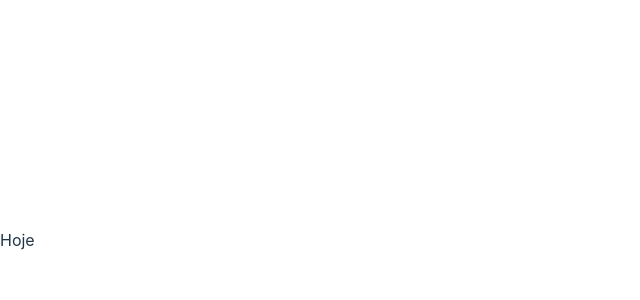
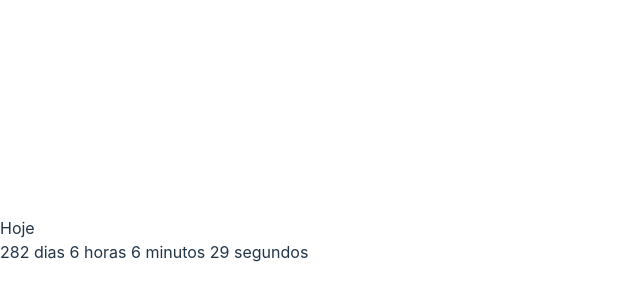
Before and after one commit to softeam-org/sibragecsbtic-web, a React (Vite) app: page / in a window 1280 px wide. Shown: the part 160-460 px from the top of the page, without its empty margins (0-640 px from the left). Built offline with nearby package versions, Linux system fonts and the light colour scheme.

Commit message:
Contador de dias para o evento adicionado

```diff
--- a/src/container/Home.jsx
+++ b/src/container/Home.jsx
@@ -1,8 +1,12 @@
 import React from 'react'
+import Timer from './components/Timer'
 
 function Home() {
   return (
-    <div>Hoje</div>
+    <div>
+      <div>Hoje</div>
+      <Timer />
+    </div>
   )
 }
 
--- /dev/null
+++ b/src/container/components/Timer.jsx
@@ -0,0 +1,70 @@
+import React, { useState, useEffect } from "react";
+
+function Timer() {
+  const [timeLeft, setTimeLeft] = useState(calculateTimeLeft());
+
+  useEffect(() => {
+    const timer = setTimeout(() => {
+      setTimeLeft(calculateTimeLeft());
+    }, 1000);
+    // Clear timeout if the component is unmounted
+    return () => clearTimeout(timer);
+  });
+
+  function calculateTimeLeft() {
+    // Replace this with the date you want to count down to
+    const countDownDate = new Date("2023-11-27T23:59:59Z").getTime();
+    const now = new Date().getTime();
+    const difference = countDownDate - now;
+
+    let days = 0;
+    let hours = 0;
+    let minutes = 0;
+    let seconds = 0;
+
+    if (difference > 0) {
+      days = Math.floor(difference / (1000 * 60 * 60 * 24));
+      hours = Math.floor((difference / (1000 * 60 * 60)) % 24);
+      minutes = Math.floor((difference / 1000 / 60) % 60);
+      seconds = Math.floor((difference / 1000) % 60);
+    }
+
+    return {
+      days,
+      hours,
+      minutes,
+      seconds
+    };
+  }
+
+  return (
+    <div>
+      {timeLeft.days > 0 && (
+        <p>
+          {timeLeft.days} {timeLeft.days > 1 ? "dias" : "dia"} {timeLeft.hours}{" "}
+          {timeLeft.hours > 1 ? "horas" : "hora"} {timeLeft.minutes}{" "}
+          {timeLeft.minutes > 1 ? "minutos" : "minuto"} {timeLeft.seconds}{" "}
+          {timeLeft.seconds > 1 ? "segundos" : "segundos"}
+        </p>
+      )}
+      {timeLeft.days === 0 && timeLeft.hours > 0 && (
+        <p>
+          {timeLeft.hours} {timeLeft.hours > 1 ? "horas" : "hora"}{" "}
+          {timeLeft.minutes} {timeLeft.minutes > 1 ? "minutos" : "minuto"}{" "}
+          {timeLeft.seconds} {timeLeft.seconds > 1 ? "segundos" : "segundos"}
+        </p>
+      )}
+      {timeLeft.days === 0 && timeLeft.hours === 0 && timeLeft.minutes > 0 && (
+        <p>
+          {timeLeft.minutes} {timeLeft.minutes > 1 ? "minutos" : "minuto"}{" "}
+          {timeLeft.seconds} {timeLeft.seconds > 1 ? "segundos" : "segundo"}
+        </p>
+      )}
+      {timeLeft.days === 0 &&
+        timeLeft.hours === 0 &&
+        timeLeft.minutes === 0 && <p>{timeLeft.seconds} segundos</p>}
+    </div>
+  );
+};
+
+export default Timer;
```
